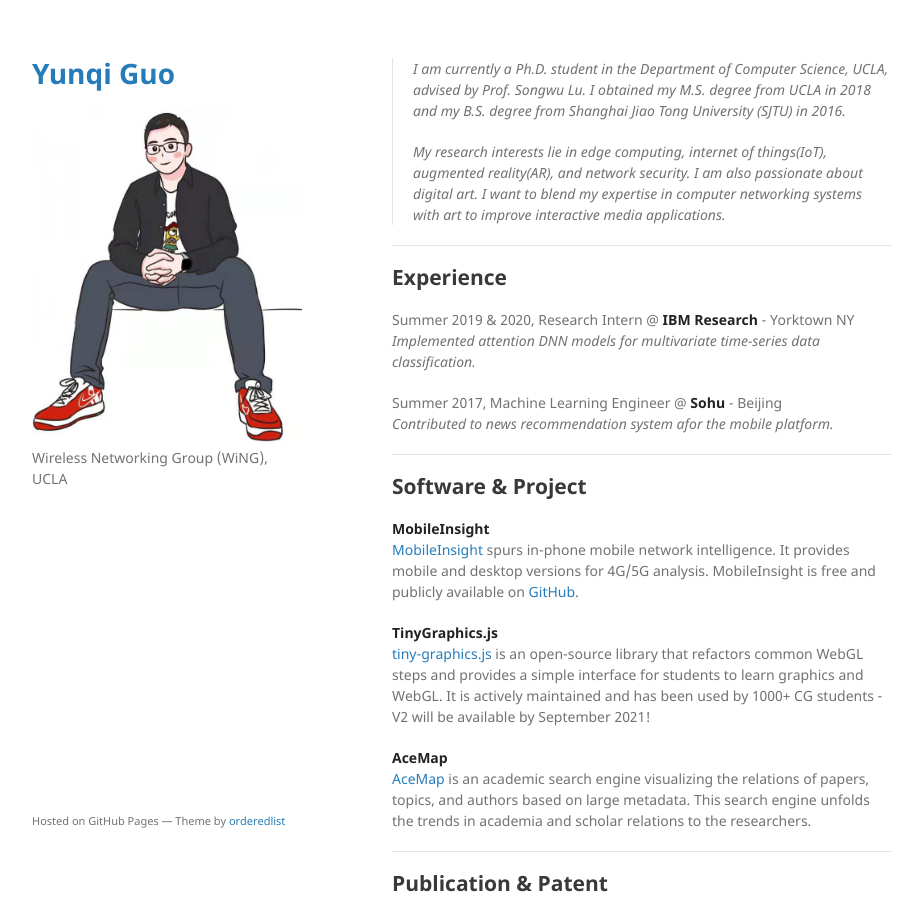
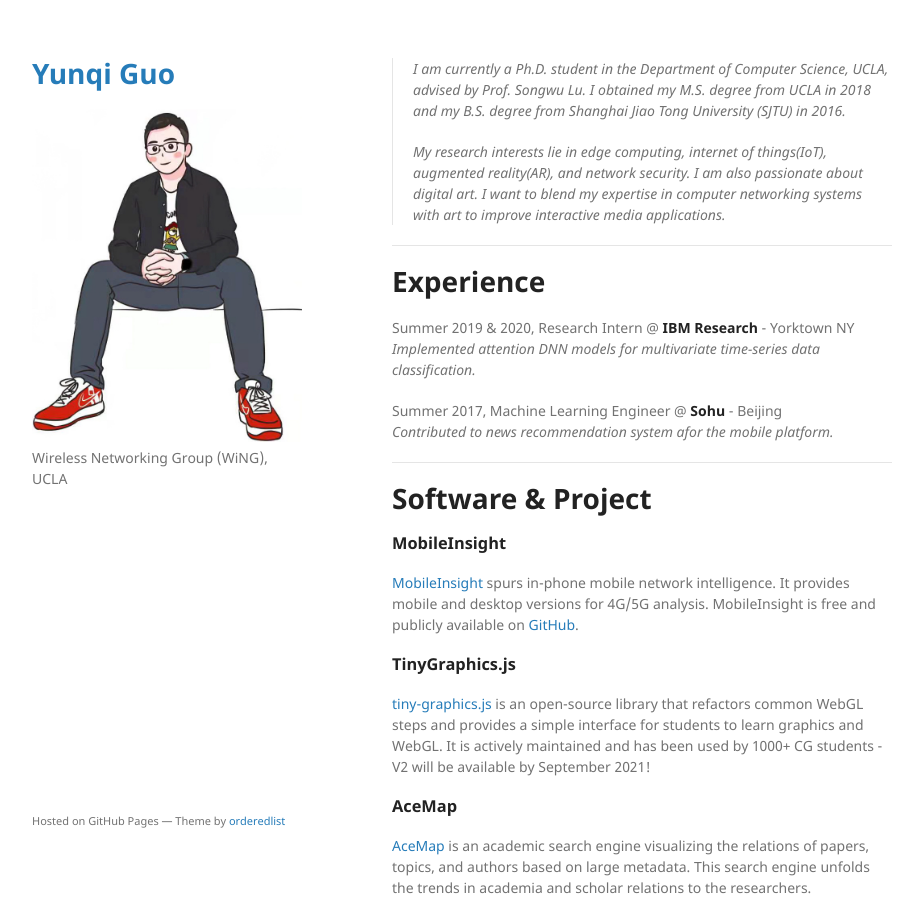
Before and after one commit to YunqiG/YunqiG.github.io, a Jekyll site: the page built from index.md, in a window 1280 px wide and 900 px high. Shown: the whole window, without its empty margins (178-1101 px from the left). Built offline with Jekyll 4.4.1, drawn with Linux system fonts in a browser that asks for light colours; our own code applies the rules of GitHub Pages for plain Markdown files.

Commit message:
Update profile

```diff
--- a/index.md
+++ b/index.md
@@ -4,7 +4,7 @@
 
 ---
 
-## Experience
+# Experience
 
 Summer 2019 & 2020, Research Intern @ **IBM Research** - Yorktown NY\
 *Implemented attention DNN models for multivariate time-series data classification.*
@@ -15,20 +15,20 @@ Summer 2017, Machine Learning Engineer @ **Sohu** - Beijing\
 
 ---
 
-## Software & Project
+# Software & Project
 
-**MobileInsight**\
+### **MobileInsight**
 [MobileInsight](http://www.mobileinsight.net/) spurs in-phone mobile network intelligence. It provides mobile and desktop versions for 4G/5G analysis. MobileInsight is free and publicly available on [GitHub](https://github.com/mobile-insight).
 
-**TinyGraphics.js**\
+### **TinyGraphics.js**
 [tiny-graphics.js](https://github.com/intro-graphics/tiny-graphics-js) is an open-source library that refactors common WebGL steps and provides a simple interface for students to learn graphics and WebGL. It is actively maintained and has been used by 1000+ CG students - V2 will be available by September 2021!
 
-**AceMap**\
+### **AceMap**
 [AceMap](https://www.acemap.info/) is an academic search engine visualizing the relations of papers, topics, and authors based on large metadata. This search engine unfolds the trends in academia and scholar relations to the researchers.
 
 ---
 
-## Publication & Patent
+# Publication & Patent
 
 **Experience: a Five-Year Retrospective of MobileInsight [*MobiCom'21*]**\
 Yuanjie Li, Chunyi Peng, Zhehui Zhang, Zhaowei Tan, Haotian Deng, Jinghao Zhao, Qianru Li, **Yunqi Guo**, Kai Ling, Boyan Ding, Hewu Li, Songwu Lu
@@ -44,7 +44,7 @@ Xuan-Hong Dang, **Yunqi Guo**, Syed Yousaf Shan, Petros Zerfos
 
 ---
 
-## Teaching
+# Teaching
 
 **CS174 -** Introduction to Computer Graphics ([slides](https://github.com/luckiday/cs174a-1a-2021s), [tools](https://github.com/intro-graphics/tiny-graphics-js))
 
```
